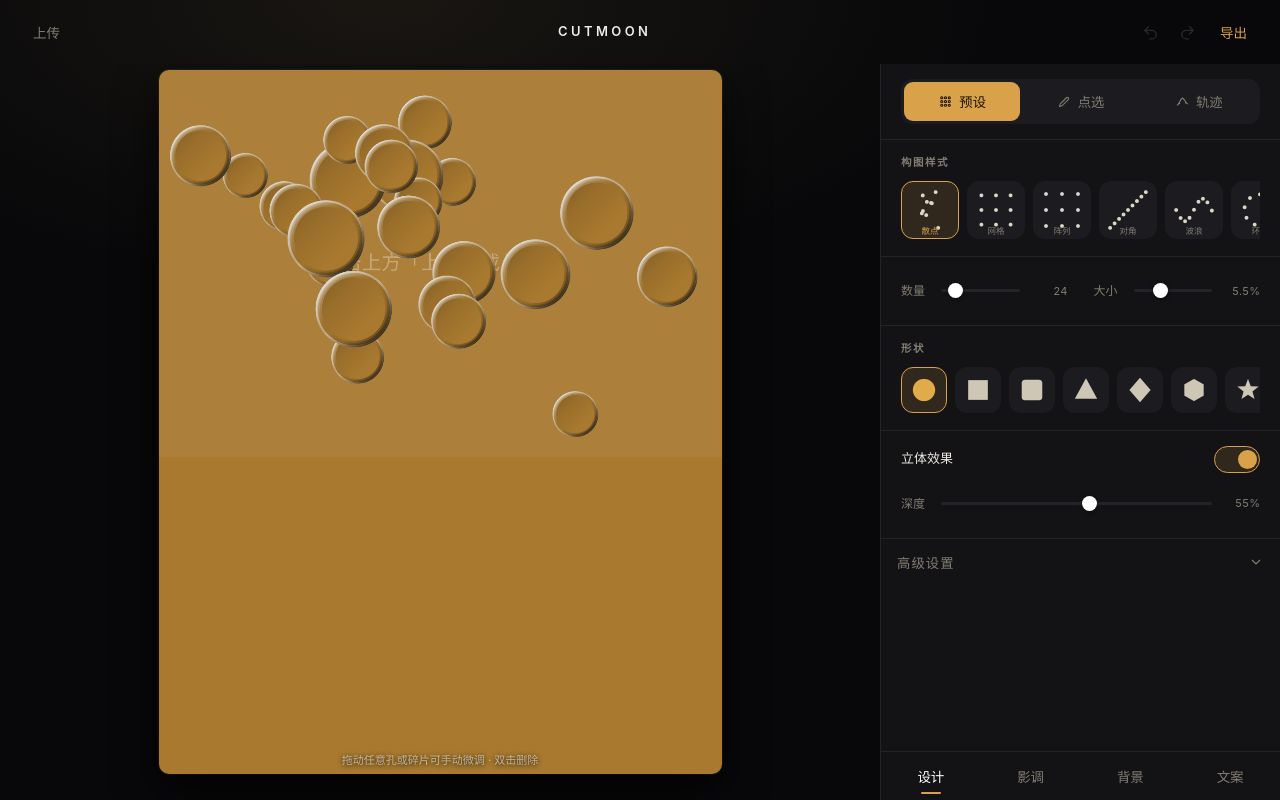
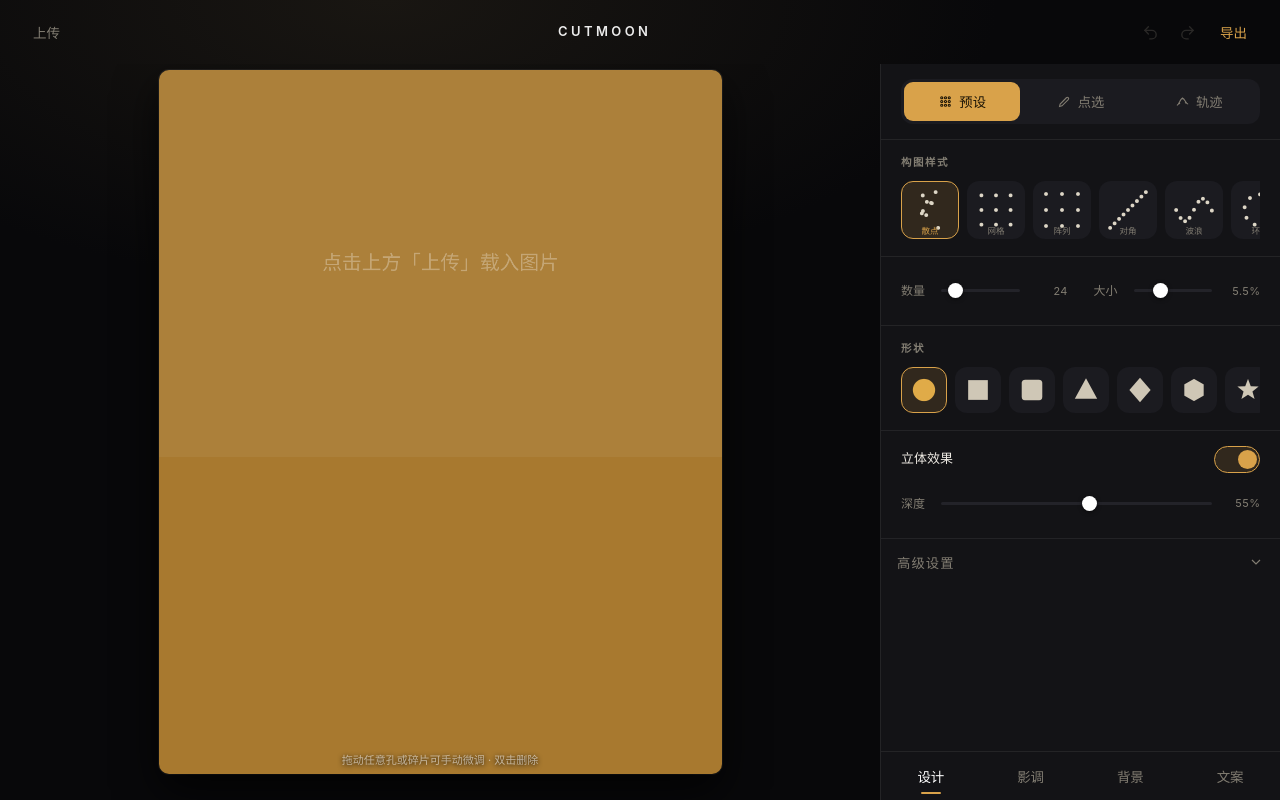
Before and after one commit to AoyamaT1/MOON, a plain HTML site: page index.html in a window 1280 px wide. Drawn offline with Linux system fonts and the light colour scheme.

Commit message:
Fix empty state: don't punch holes before an image is loaded
Co-Authored-By: Claude Fable 5 <noreply@anthropic.com>

```diff
--- a/index.html
+++ b/index.html
@@ -1358,7 +1358,8 @@ function render(){
   }
 
   // ---- 打孔 ----
-  for (const h of S.holes){
+  // 没载入图片时不画孔：否则首屏是一堆打空白底板的洞，看起来像坏了
+  for (const h of (paper ? S.holes : [])){
     const { x, y, r } = holePos(h);
     const rot = (S.P.dir + h.rotOff) * Math.PI/180;
     const path = shapePath(h.shape, x, y, r, rot);
```
